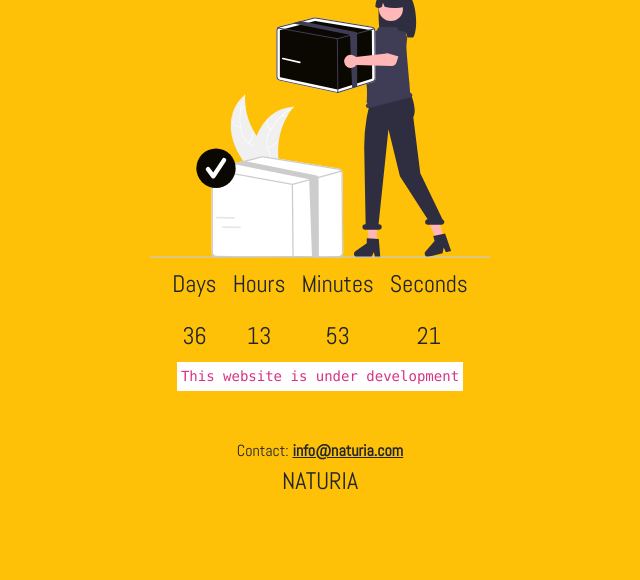
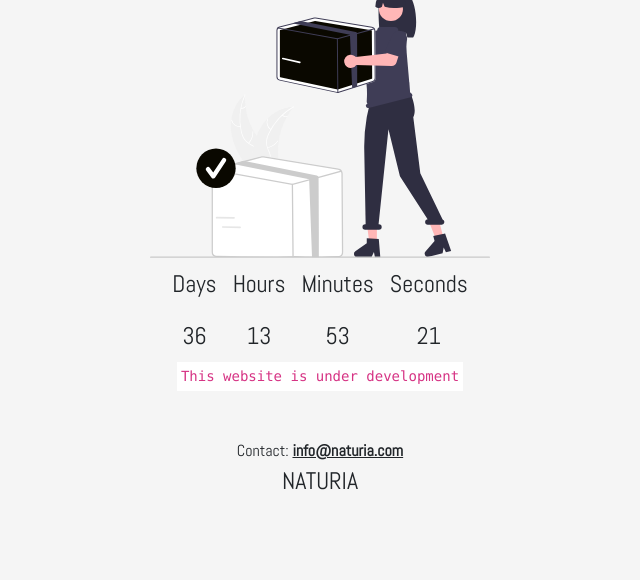
Before and after one commit to raulreyes/naturia-coming-soon, a plain HTML site: page index.html in a window 1280 px wide. Shown: the part 220-800 px from the top of the page, without its empty margins (320-960 px from the left). Drawn offline with nearby package versions, Linux system fonts and the light colour scheme.

Commit message:
Update index.html

```diff
--- a/index.html
+++ b/index.html
@@ -11,7 +11,7 @@
 </head>
 
 
-<body class="bg-warning d-flex justify-content-center align-items-center vh-100">
+<body class="d-flex justify-content-center align-items-center vh-100">
     <section>
         <h1 class="text-center text-dark align-middle " style="font-size: 100px">Coming Soon</h1>
 
```
